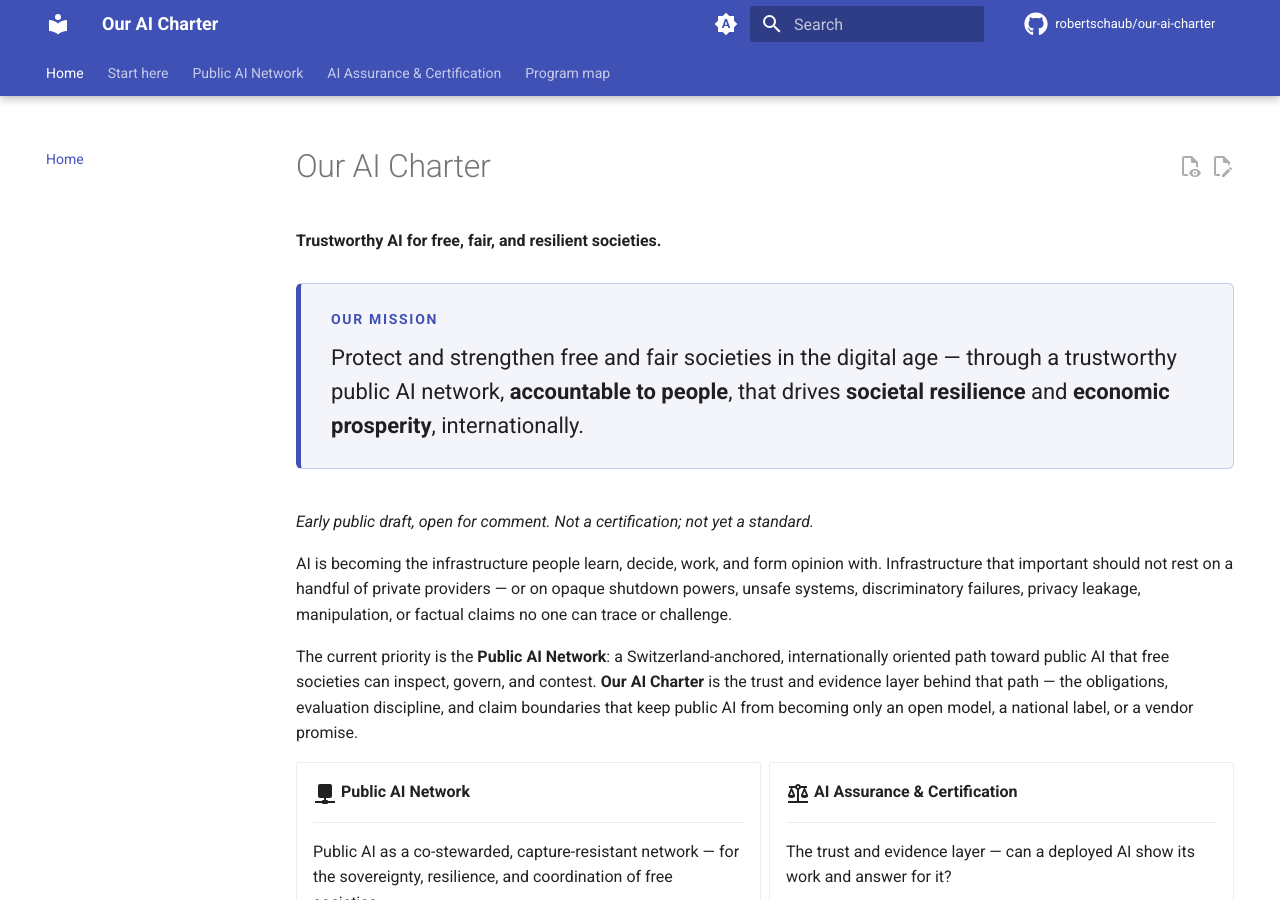
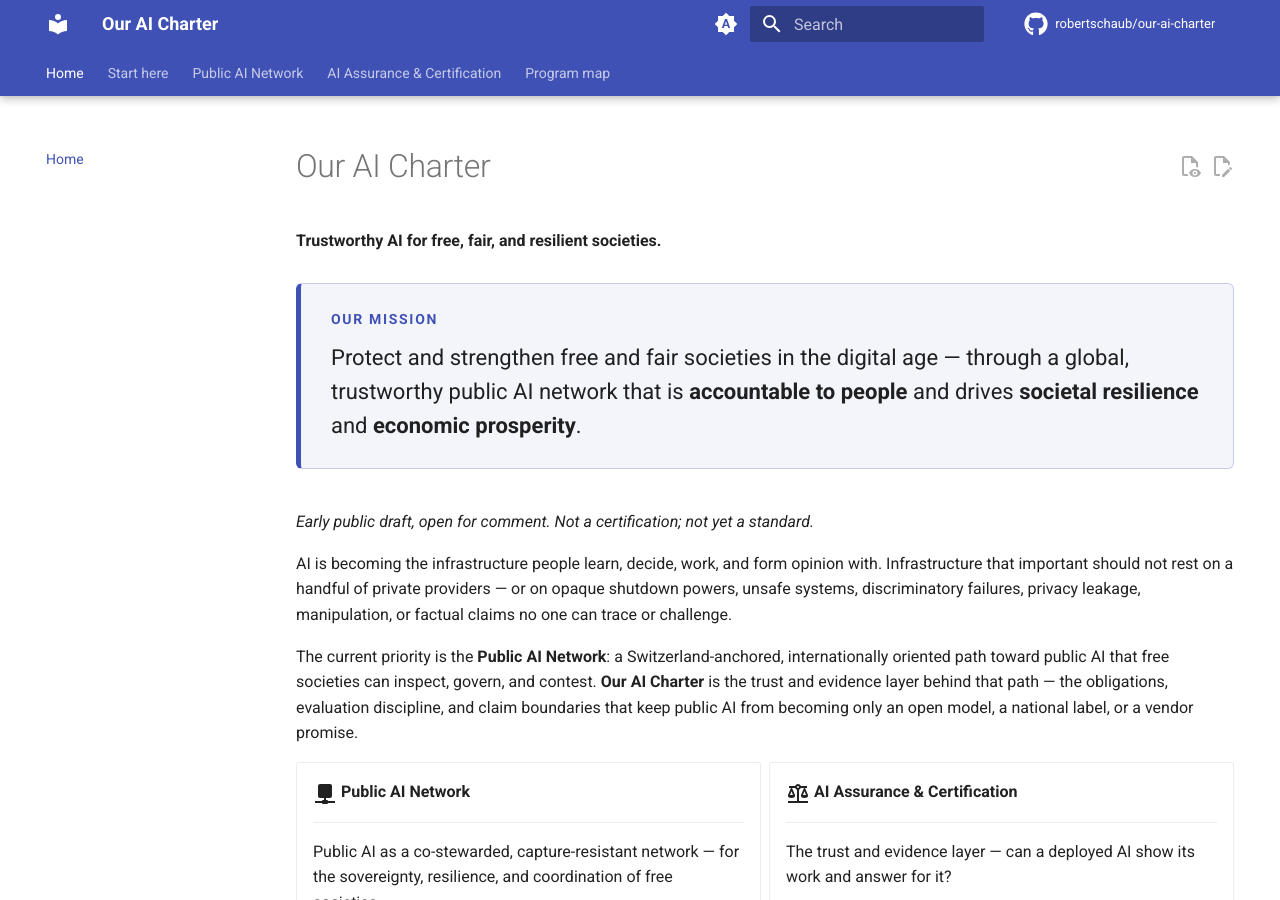
Before and after one commit to robertschaub/our-ai-charter, an MkDocs documentation site: the page built from docs/index.md, in a window 1280 px wide and 900 px high. Built offline with MkDocs 1.6.1 and Material for MkDocs 9.7.7, drawn with Linux system fonts in a browser that asks for light colours; plug-ins that fetch from the network failed and are left out; comment, search, counter and statistics services are not loaded.

Commit message:
docs(home): front-load "global" in the mission line
Reword the home-page mission, its meta description, and the README to
"a global, trustworthy public AI network that is accountable to people
and drives societal resilience and economic prosperity" — folding the
trailing "internationally" into a front-loaded "global" and replacing
the comma-appositive with a single relative clause.

Co-Authored-By: Claude Opus 4.8 <noreply@anthropic.com>

```diff
--- a/docs/index.md
+++ b/docs/index.md
@@ -1,6 +1,6 @@
 ---
 title: Our AI Charter
-description: Protect and strengthen free and fair societies in the digital age — through a trustworthy public AI network, accountable to people, that drives societal resilience and economic prosperity, internationally.
+description: Protect and strengthen free and fair societies in the digital age — through a global, trustworthy public AI network that is accountable to people and drives societal resilience and economic prosperity.
 hide:
   - toc
 ---
@@ -11,7 +11,7 @@ hide:
 
 <div class="mission" markdown>
 <span class="mission-label">Our mission</span>
-Protect and strengthen free and fair societies in the digital age — through a trustworthy public AI network, **accountable to people**, that drives **societal resilience** and **economic prosperity**, internationally.
+Protect and strengthen free and fair societies in the digital age — through a global, trustworthy public AI network that is **accountable to people** and drives **societal resilience** and **economic prosperity**.
 </div>
 
 _Early public draft, open for comment. Not a certification; not yet a standard._
```
Also changed, not shown: CHANGELOG.md (+1 -0 lines), README.md (+1 -1 lines).
